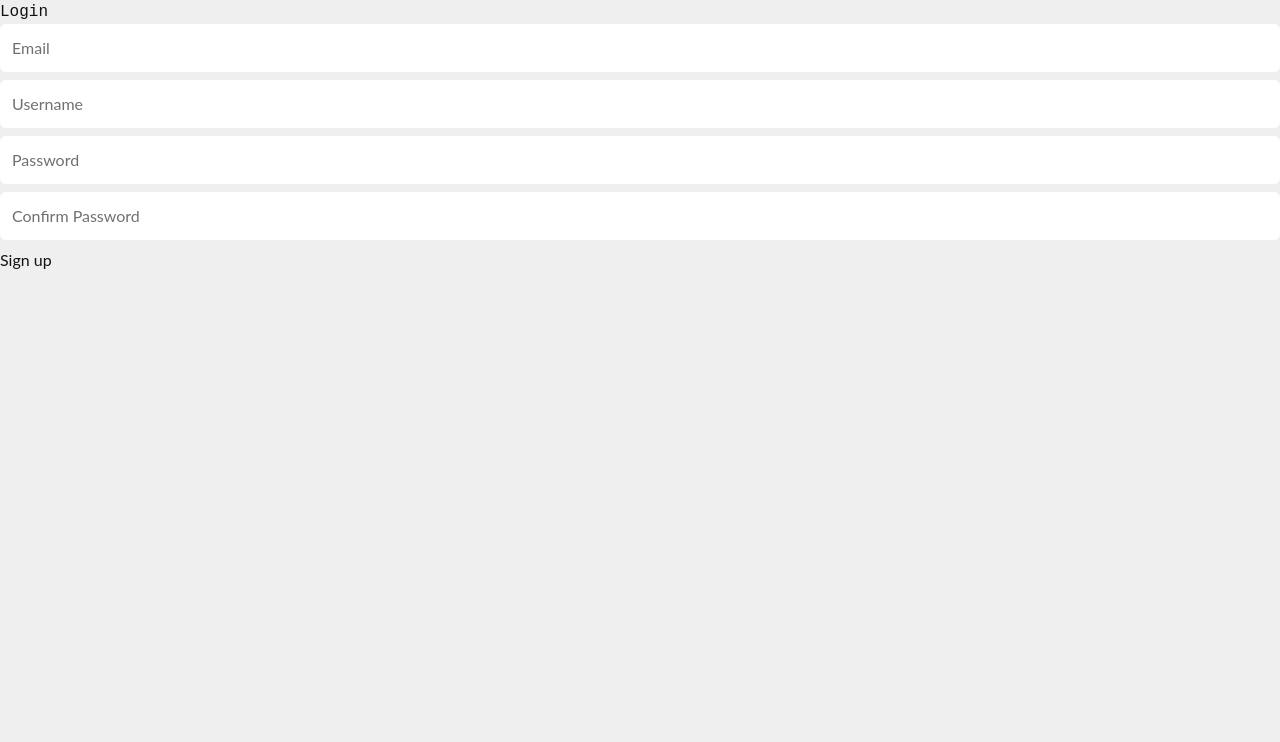
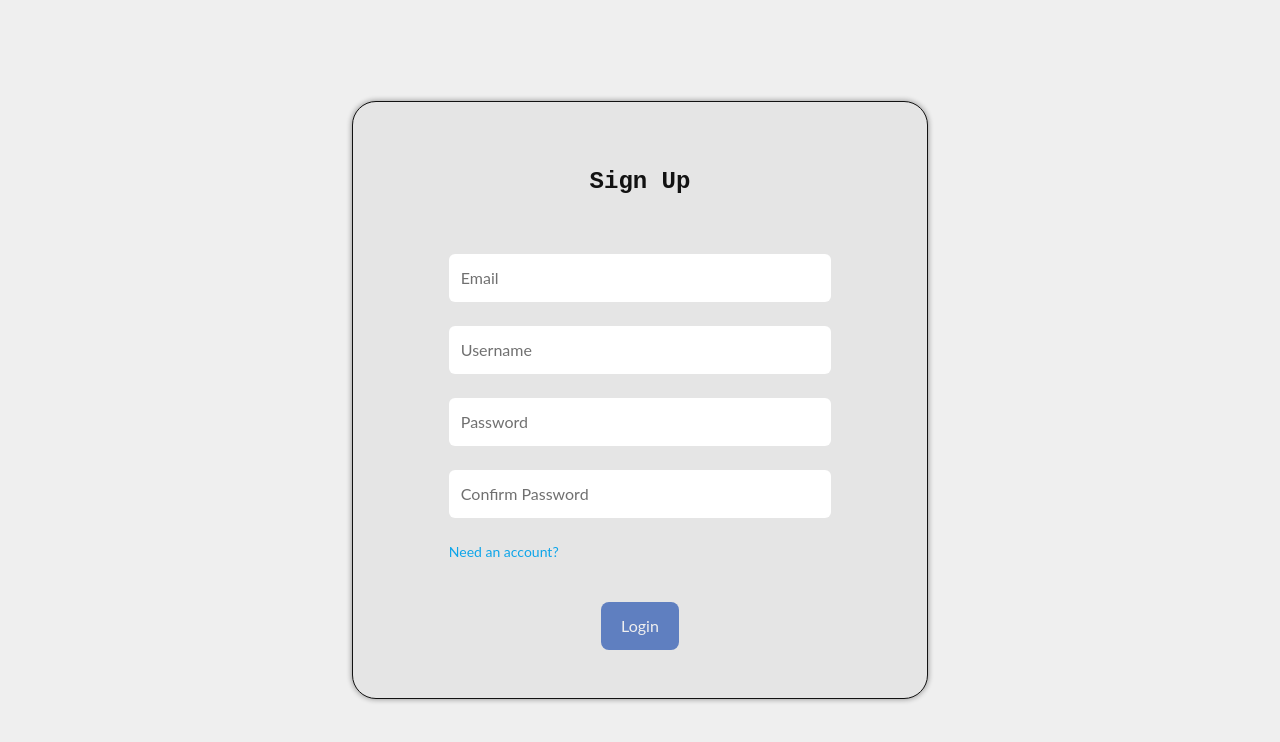
Before and after one commit to We-got-this-2023/bazaar, a React (Vite) app in the folder client/: page /signup in a window 1280 px wide. Shown: the top 742 px of the page. Built offline with nearby package versions, Linux system fonts and the light colour scheme.

Commit message:
Added styling for the login and signup forms

```diff
--- a/client/src/pages/Login.tsx
+++ b/client/src/pages/Login.tsx
@@ -1,5 +1,5 @@
 import { useEffect } from "react";
-import { useNavigate } from "react-router-dom";
+import { Link, useNavigate } from "react-router-dom";
 import { Form } from "../components/Form";
 import { FancyInput as Input } from "../components/Input";
 import { useAuth } from "../context/AuthContext";
@@ -23,9 +23,13 @@ export default function Login() {
   };
 
   return (
-    <div>
-      <h1>Login</h1>
-      <Form onSubmit={onSubmit}>
+    <div className="flex h-full w-full items-center justify-center">
+      <div className="flex h-[32em] w-[36em] flex-col items-center justify-center gap-6 rounded-3xl border-[.5px] border-black bg-neutral-200 p-12 shadow-[0_0_5px_1px_#00000050] transition-all duration-200 hover:shadow-[0_0_8px_2px_#00000070] dark:border-white dark:bg-neutral-900 dark:shadow-[0_0_5px_1px_#ffffff80] dark:hover:shadow-[0_0_10px_2px_#ffffff90] ">
+        <h1 className="mt-4 mb-8 text-2xl font-bold">Login</h1>
+        <Form
+          onSubmit={onSubmit}
+          className="flex w-4/5 flex-col items-center justify-center gap-4"
+        >
           <Input
             name="email"
             type="text"
@@ -36,6 +40,7 @@ export default function Login() {
                 message: "Please enter a valid email.",
               },
             }}
+            placementClassName="w-full"
           />
           <Input
             name="password"
@@ -53,9 +58,22 @@ export default function Login() {
                 return "Password must contain at least one lowercase letter, one uppercase letter, one number, and one special character.";
               },
             }}
+            placementClassName="w-full"
           />
-        <button type="submit">Login</button>
+          <Link
+            to="/signup"
+            className="self-start text-sm text-sky-500 hover:underline"
+          >
+            Need an account?
+          </Link>
+          <button
+            type="submit"
+            className="mt-6 rounded-lg bg-silk-blue px-5 py-3 text-white"
+          >
+            Login
+          </button>
         </Form>
+      </div>
     </div>
   );
 }
--- a/client/src/pages/Signup.tsx
+++ b/client/src/pages/Signup.tsx
@@ -1,5 +1,5 @@
 import { useEffect } from "react";
-import { useNavigate } from "react-router-dom";
+import { Link, useNavigate } from "react-router-dom";
 import { Form } from "../components/Form";
 import { FancyInput as Input } from "../components/Input";
 import { useAuth } from "../context/AuthContext";
@@ -25,9 +25,13 @@ export default function Signup() {
   };
 
   return (
-    <div>
-      <h1>Login</h1>
-      <Form onSubmit={onSubmit}>
+    <div className="flex h-full w-full items-center justify-center">
+      <div className="flex min-h-[32em] min-w-[36em] flex-col items-center justify-center gap-6 rounded-3xl border-[.5px] border-black bg-neutral-200 p-12 shadow-[0_0_5px_1px_#00000050] transition-all duration-200 hover:shadow-[0_0_8px_2px_#00000070] dark:border-white dark:bg-neutral-900 dark:shadow-[0_0_5px_1px_#ffffff80] dark:hover:shadow-[0_0_10px_2px_#ffffff90]">
+        <h1 className="mt-4 mb-8 text-2xl font-bold">Sign Up</h1>
+        <Form
+          onSubmit={onSubmit}
+          className="flex w-4/5 flex-col items-center justify-center gap-4"
+        >
           <Input
             name="email"
             type="text"
@@ -38,6 +42,7 @@ export default function Signup() {
                 message: "Please enter a valid email address.",
               },
             }}
+            placementClassName="w-full"
           />
           <Input
             name="username"
@@ -53,6 +58,7 @@ export default function Signup() {
                 message: "Username must be at most 30 characters long.",
               },
             }}
+            placementClassName="w-full"
           />
           <Input
             name="password"
@@ -70,6 +76,7 @@ export default function Signup() {
                 return "Password must contain at least one lowercase letter, one uppercase letter, one number, and one special character.";
               },
             }}
+            placementClassName="w-full"
           />
           <Input
             name="confirmPassword"
@@ -82,10 +89,22 @@ export default function Signup() {
                 return "Passwords do not match.";
               },
             }}
+            placementClassName="w-full"
           />
-
-        <button type="submit">Sign up</button>
+          <Link
+            to="/signup"
+            className="self-start text-sm text-sky-500 hover:underline"
+          >
+            Need an account?
+          </Link>
+          <button
+            type="submit"
+            className="mt-6 rounded-lg bg-silk-blue px-5 py-3 text-white"
+          >
+            Login
+          </button>
         </Form>
+      </div>
     </div>
   );
 }
```
Also changed, not shown: client/design.txt. Lines whose indentation alone changed are shown as unchanged.
